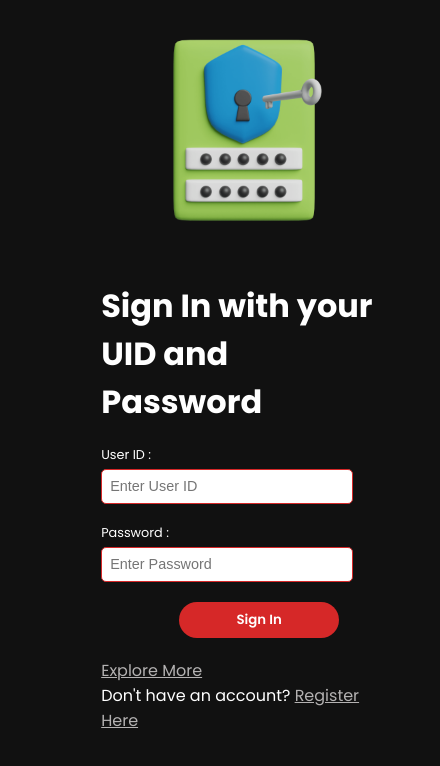
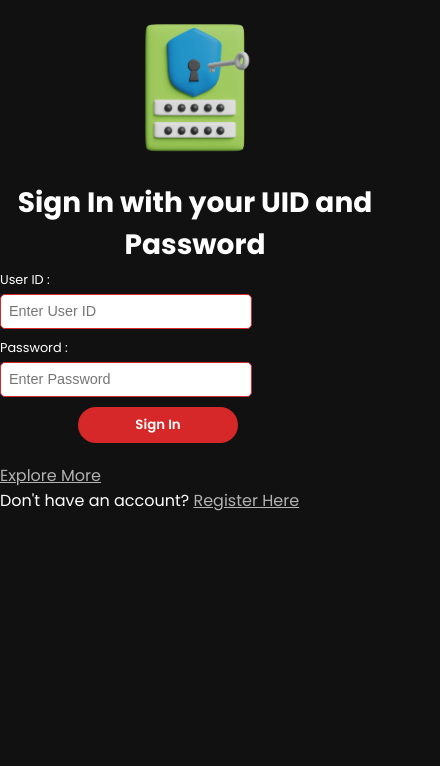
Before and after one commit to aec-coding-club/AEC-Coding-Club-Website, a React (Create React App) app in the folder Frontend/: page /signin in a window 390 px wide. Shown: the top 766 px of the page, 440 px wide, since content can reach past the window. Built offline with nearby package versions, Linux system fonts and the light colour scheme; no server answers.

Commit message:
mobile breakpoint added

```diff
--- a/Frontend/src/Components/styles/MemberCard.css
+++ b/Frontend/src/Components/styles/MemberCard.css
@@ -82,3 +82,9 @@
     min-height: 150px;
   }
 }
+
+@media (max-width : 425px){
+  .card-name{
+    text-align: center;
+  }
+}
--- a/Frontend/src/Components/styles/MemberFilter.css
+++ b/Frontend/src/Components/styles/MemberFilter.css
@@ -19,3 +19,16 @@
 .member-filter .btn:hover {
   transform: scale(1.05);
 }
+
+@media screen and (min-width : 320px) and (max-width : 425px){
+  .member-filter{
+    margin: 0 auto;
+    flex-direction: row;
+    flex-wrap: nowrap;
+  }
+}
+@media screen and (max-width : 347px) {
+  .member-filter .core{
+    padding: 8px 9px;
+  }
+}
--- a/Frontend/src/Components/styles/MembersContainer.css
+++ b/Frontend/src/Components/styles/MembersContainer.css
@@ -27,3 +27,8 @@
     grid-template-columns: repeat(2, 150px);
   }
 }
+@media (max-width : 425px){
+  .members-container {
+    grid-template-columns: repeat(2, 1fr);
+  }
+}
--- a/Frontend/src/Components/styles/SideBar.css
+++ b/Frontend/src/Components/styles/SideBar.css
@@ -45,3 +45,9 @@
 .nav-sidebar .btn {
   font-size: 1.5rem;
 }
+
+@media (max-width : 425px){
+  .nav-sidebar .btn {
+    font-size: 1rem;
+  }
+}
--- a/Frontend/src/Pages/styles/SigninSignup.css
+++ b/Frontend/src/Pages/styles/SigninSignup.css
@@ -125,3 +125,37 @@ h1 {
     left: 20vw;
   }
 }
+
+/* For Mobile Use ---> */
+@media (max-width : 425px){
+  .user-login {
+    padding: 0;
+    margin-left: 0;
+  }
+  h1{
+    font-size: 1.75rem;
+    text-align: center;
+    margin-bottom: 5px;
+  }
+  form{
+    padding: 0;
+  }
+  .user-img img {
+    width: 175px;
+  }
+  .details{
+    margin-bottom: 10px;
+  }
+  .name{
+    justify-content:space-between;
+  }
+}
+@media (max-width : 354px){
+  form{
+    width: 280px;
+    overflow-x: hidden;
+  }
+  h1{
+    font-size: 1.5rem;
+  }
+}
```
